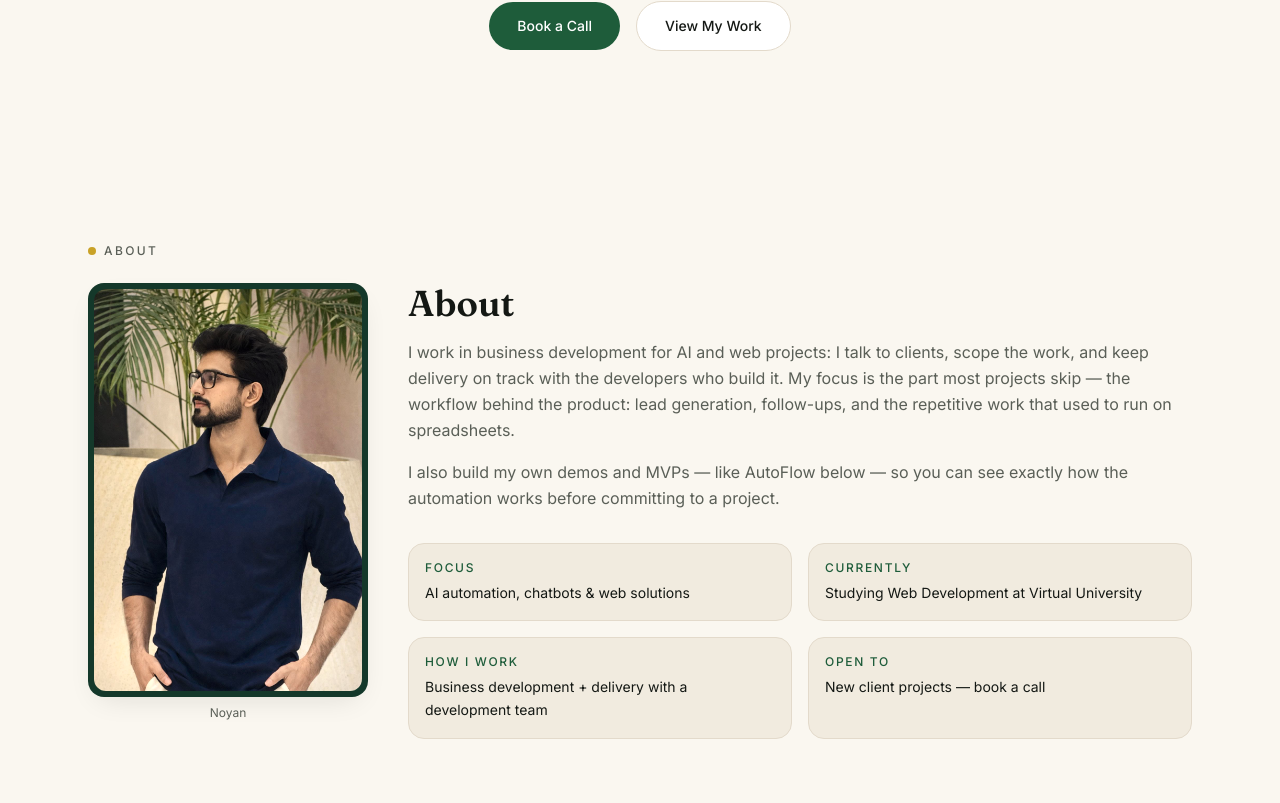
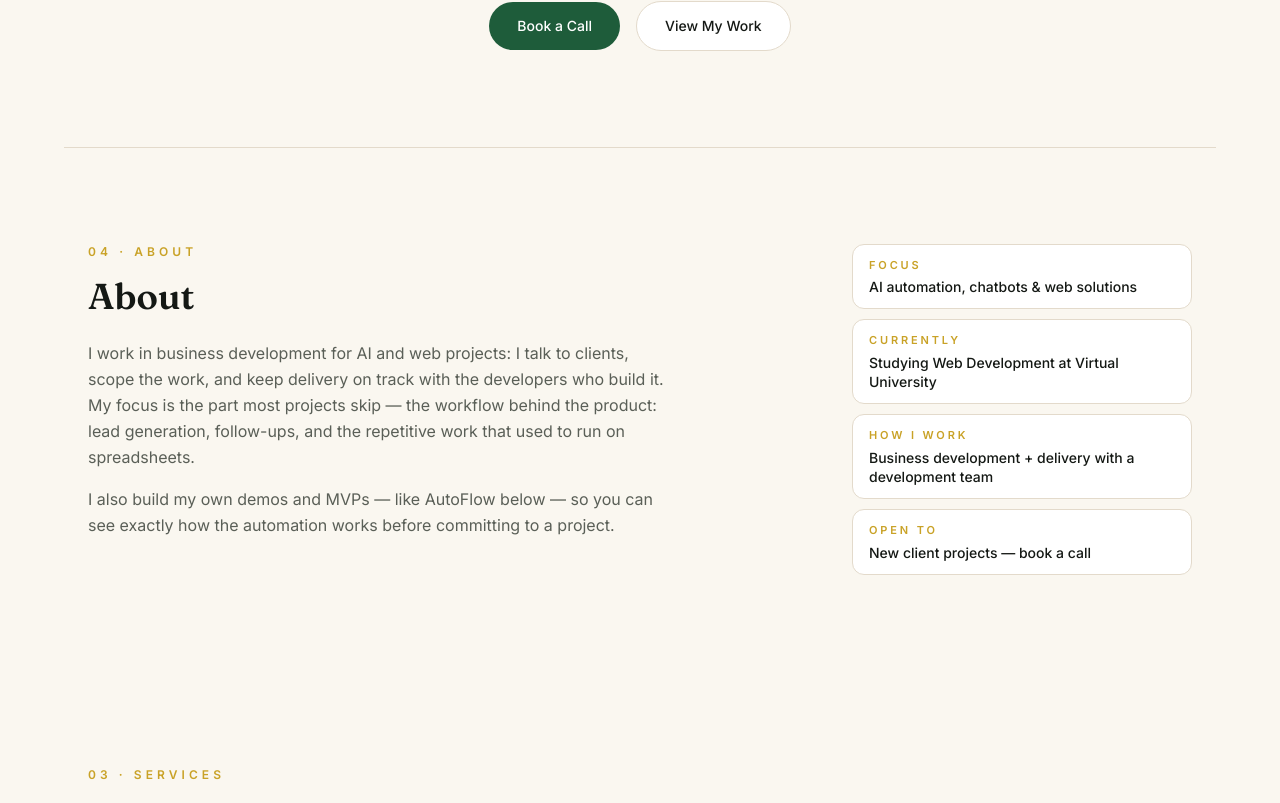
Before and after one commit to FindNoyan/noyan-portfolio, a React (Vite) app: page / in a window 1280 px wide. Shown: the part 1091-1894 px from the top of the page. Built offline with nearby package versions, Linux system fonts and the light colour scheme.

Commit message:
Redesign Step 3: text-only About, photo removed from section (Issue #55)

```diff
--- a/src/components/About.jsx
+++ b/src/components/About.jsx
@@ -1,63 +1,50 @@
-import { useState } from "react";
-import { about, facts, photos } from "../data/content";
+import { about, facts } from "../data/content";
 import Reveal from "./Reveal";
 
+// Step 3 redesign: TEXT-ONLY About, matching the approved mockup. The
+// portrait lives only in the hero now (single-photo rule) — the
+// /noyan-about.jpg file itself stays in public/ until the Step 6 cleanup,
+// because the hero cutout derives from it.
 export default function About() {
-  const [photoOk, setPhotoOk] = useState(true);
-
   return (
-    <section id="about" className="mx-auto max-w-6xl px-6 py-20 sm:py-24">
-      <Reveal>
-        <p className="flex items-center gap-2 text-xs font-medium uppercase tracking-[0.2em] text-muted">
-          <span className="inline-block h-2 w-2 rounded-full bg-gold" />
-          About
-        </p>
-        <div className="mt-6 grid items-start gap-10 md:grid-cols-[280px_1fr]">
-          {photoOk && (
-            <figure className="mx-auto w-full max-w-[280px] md:mx-0">
-              <div className="rounded-2xl bg-forest p-1.5 shadow-card">
-                <img
-                  src={photos.about.src}
-                  alt={photos.about.alt}
-                  loading="lazy"
-                  width={480}
-                  height={720}
-                  onError={() => setPhotoOk(false)}
-                  className="photo-warm aspect-[2/3] w-full rounded-xl object-cover"
-                />
-              </div>
-              <figcaption className="mt-2 text-center text-xs text-muted">
-                Noyan
-              </figcaption>
-            </figure>
-          )}
-          <div>
-            <h2 className="font-display text-3xl font-semibold text-ink sm:text-4xl">
+    <section
+      id="about"
+      className="mx-auto max-w-6xl border-t border-line px-6 py-20 sm:py-24"
+    >
+      <div className="grid gap-10 md:grid-cols-[1fr_340px] md:gap-14">
+        <div>
+          <Reveal>
+            <p className="text-xs font-semibold uppercase tracking-[0.34em] text-gold">
+              04&nbsp;&middot;&nbsp;About
+            </p>
+            <h2 className="mt-4 font-display text-3xl font-semibold text-ink sm:text-4xl">
               {about.heading}
             </h2>
-            {about.paragraphs.map((paragraph, i) => (
-              <p key={i} className="mt-4 text-base leading-relaxed text-muted">
-                {paragraph}
-              </p>
-            ))}
-            <dl className="mt-8 grid gap-4 sm:grid-cols-2">
-              {facts.map((fact) => (
-                <div
-                  key={fact.label}
-                  className="rounded-2xl border border-line bg-surface p-4"
-                >
-                  <dt className="text-xs font-medium uppercase tracking-[0.14em] text-emerald">
-                    {fact.label}
-                  </dt>
-                  <dd className="mt-1.5 text-sm leading-relaxed text-ink">
-                    {fact.value}
-                  </dd>
-                </div>
+          </Reveal>
+          <Reveal delay={100}>
+            <div className="mt-6 max-w-xl space-y-4 text-base leading-relaxed text-muted">
+              {about.paragraphs.map((paragraph, i) => (
+                <p key={i}>{paragraph}</p>
               ))}
-            </dl>
-          </div>
+            </div>
+          </Reveal>
         </div>
-      </Reveal>
+
+        <div className="flex flex-col gap-2.5">
+          {facts.map((fact, i) => (
+            <Reveal key={fact.label} delay={i * 90}>
+              <div className="rounded-xl border border-line bg-white px-4 py-3">
+                <p className="text-[11px] font-semibold uppercase tracking-[0.26em] text-gold">
+                  {fact.label}
+                </p>
+                <p className="mt-1 text-sm font-medium leading-snug text-ink">
+                  {fact.value}
+                </p>
+              </div>
+            </Reveal>
+          ))}
+        </div>
+      </div>
     </section>
   );
 }
--- a/src/data/content.js
+++ b/src/data/content.js
@@ -236,7 +236,7 @@ export const photos = {
   // "Photos" section. Until they are added, the <img> tags hide
   // themselves gracefully (onError) instead of showing a broken image.
   // Hero portrait (Step 1 redesign): Noyan's glasses + navy polo photo —
-  // the same file About shows for now (About goes text-only in Step 3).
+  // the same file About used to show (About is text-only since Step 3).
   // Face/identity: the original photo file only — never regenerate or
   // alter his face. SUPERSEDED in the hero by heroCutout (Issue #43);
   // kept for reference.
@@ -264,6 +264,9 @@ export const photos = {
   },
   // About photo: navy-blue polo shirt + glasses, beige background.
   // Uploaded separately by Noyan via the GitHub web UI (see README).
+  // Step 3 redesign: About is text-only, so this image is no longer
+  // referenced anywhere on the page. The file stays in public/ because
+  // the hero cutout derives from it; deletion happens in Step 6.
   about: {
     src: "/noyan-about.jpg",
     alt: "Noyan in a navy blue polo shirt and glasses, standing outdoors.",
```
